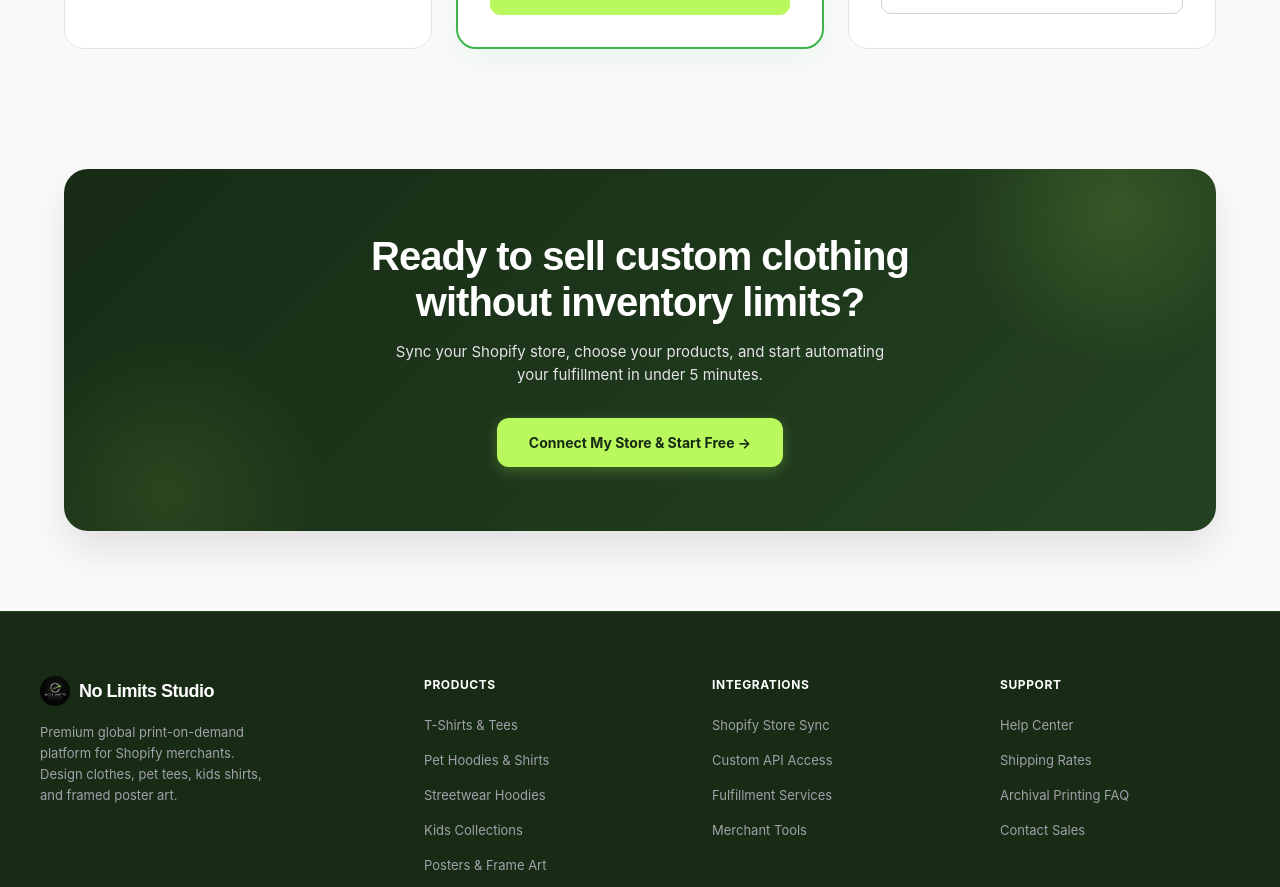
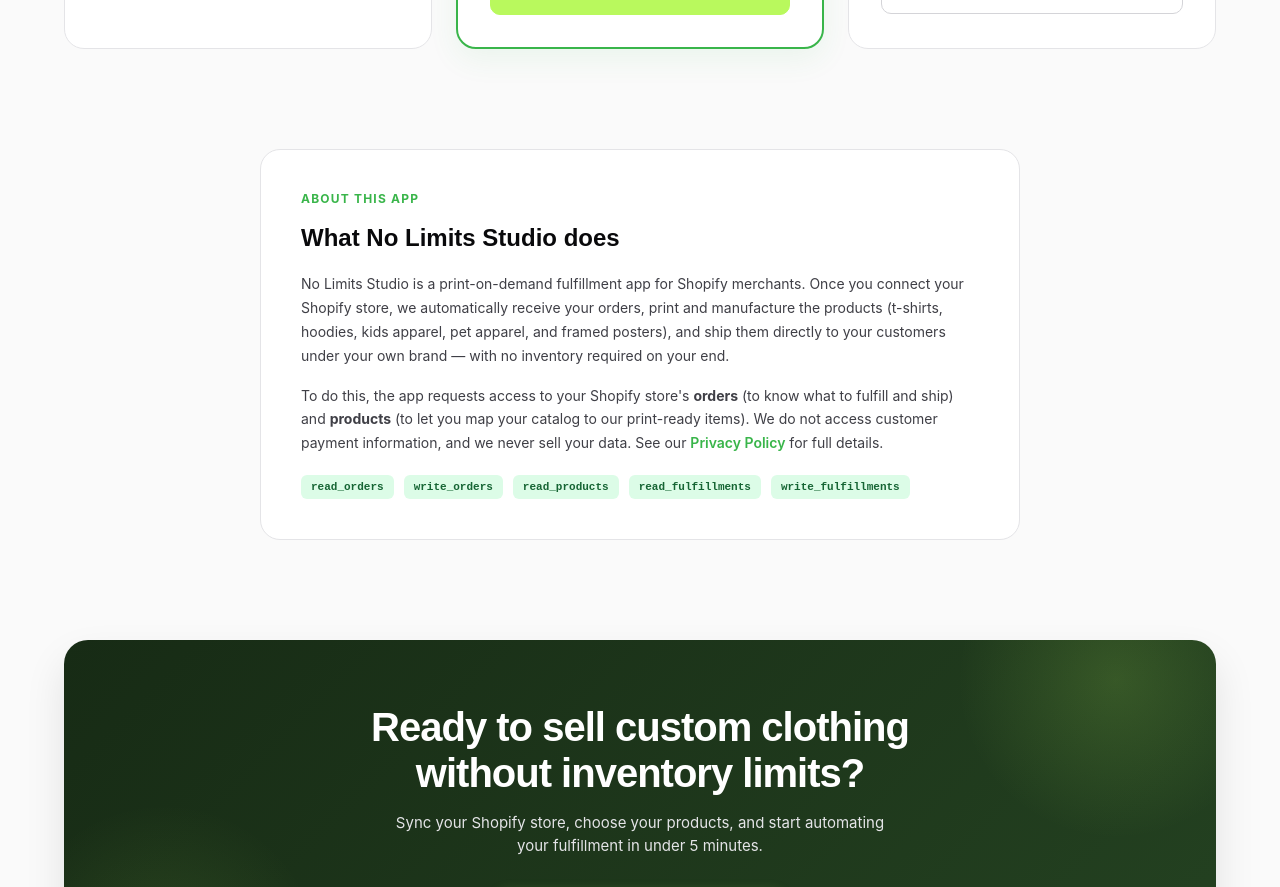
Before and after one commit to umangkedia005/printflow-frontend, a React (Vite) app: page / in a window 1280 px wide. Shown: the part 6060-6947 px from the top of the page. Built offline with nearby package versions, Linux system fonts and the light colour scheme; no server answers.

Commit message:
Add 'About this app' section explaining purpose and Shopify data access
Required by Google OAuth consent screen branding verification - homepage needed to clearly explain what the app does and what Shopify permissions it requests.

```diff
--- a/src/pages/HomePage.jsx
+++ b/src/pages/HomePage.jsx
@@ -1162,6 +1162,40 @@
           </div>
         </section>
 
+        {/* About this app */}
+        <section id="about" style={{ padding: '20px 0 60px' }}>
+          <div style={{
+            background: '#FFFFFF', border: '1px solid #E4E4E7', borderRadius: '20px',
+            padding: '40px', maxWidth: '760px', margin: '0 auto',
+          }}>
+            <div style={{ fontSize: '12px', fontWeight: 700, color: '#39B54A', letterSpacing: '0.1em', textTransform: 'uppercase', marginBottom: '12px' }}>
+              About This App
+            </div>
+            <h2 style={{ fontFamily: "'Plus Jakarta Sans', sans-serif", fontSize: '24px', fontWeight: 800, color: '#09090B', marginBottom: '16px' }}>
+              What No Limits Studio does
+            </h2>
+            <p style={{ fontSize: '14px', color: '#3F3F46', lineHeight: 1.7, marginBottom: '16px' }}>
+              No Limits Studio is a print-on-demand fulfillment app for Shopify merchants. Once you connect your
+              Shopify store, we automatically receive your orders, print and manufacture the products (t-shirts,
+              hoodies, kids apparel, pet apparel, and framed posters), and ship them directly to your customers
+              under your own brand — with no inventory required on your end.
+            </p>
+            <p style={{ fontSize: '14px', color: '#3F3F46', lineHeight: 1.7, marginBottom: '20px' }}>
+              To do this, the app requests access to your Shopify store's <strong>orders</strong> (to know what to
+              fulfill and ship) and <strong>products</strong> (to let you map your catalog to our print-ready
+              items). We do not access customer payment information, and we never sell your data. See our{' '}
+              <a href="/privacy" style={{ color: '#39B54A', fontWeight: 600 }}>Privacy Policy</a> for full details.
+            </p>
+            <div style={{ display: 'flex', gap: '10px', flexWrap: 'wrap' }}>
+              {['read_orders', 'write_orders', 'read_products', 'read_fulfillments', 'write_fulfillments'].map(scope => (
+                <span key={scope} style={{ fontSize: '11px', fontWeight: 600, color: '#166534', background: '#DCFCE7', padding: '4px 10px', borderRadius: '6px', fontFamily: 'monospace' }}>
+                  {scope}
+                </span>
+              ))}
+            </div>
+          </div>
+        </section>
+
         {/* CTA banner */}
         <section style={{ padding: '40px 0 80px' }}>
           <div style={{
```
